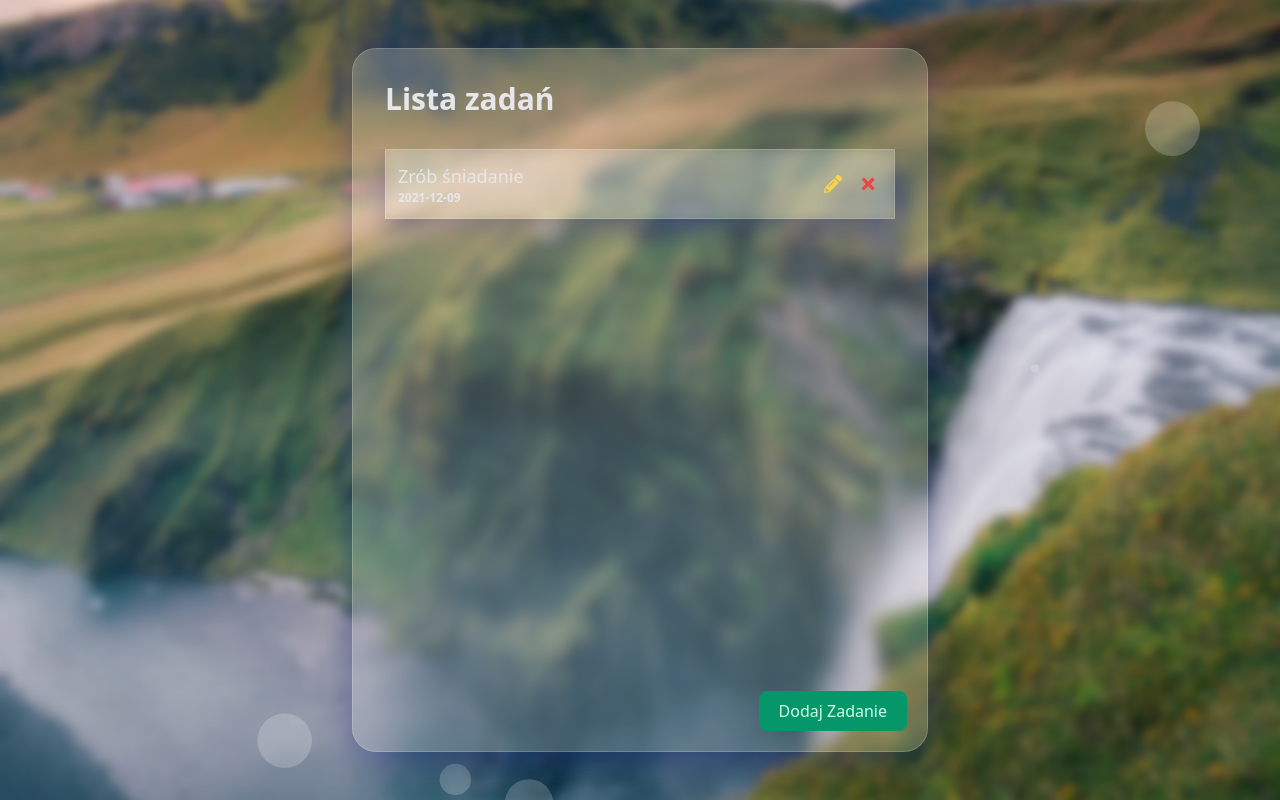
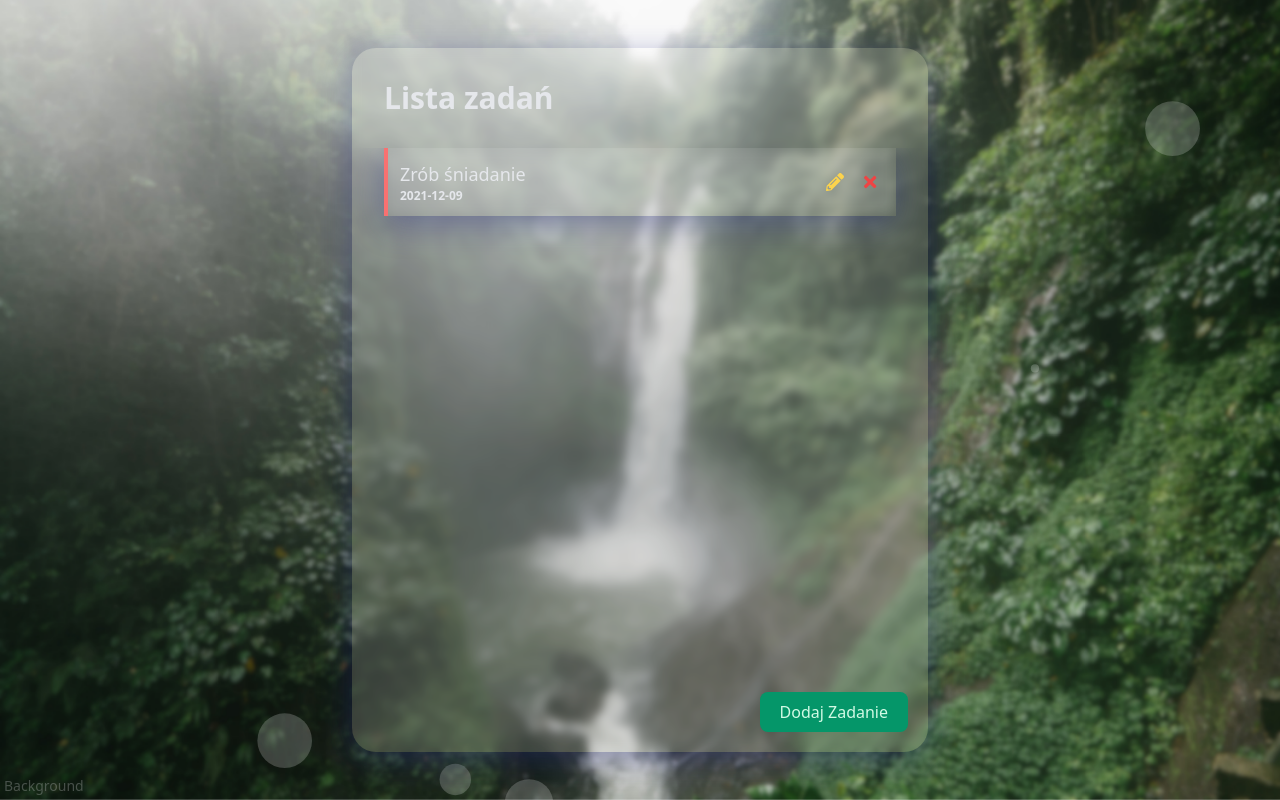
Before and after one commit to CubeStormPrivate/todo-app, a React (Create React App) app: page / in a window 1280 px wide. Built offline with nearby package versions, Linux system fonts and the light colour scheme.

Commit message:
Changed background

```diff
--- a/src/components/App.tsx
+++ b/src/components/App.tsx
@@ -22,6 +22,11 @@ export const App: React.FC = () => {
                 options={particlesConfig}
                 canvasClassName="w-full h-full absolute top-0 left-0 z-0"
             />
+
+            <a
+                href="https://www.pexels.com/pl-pl/zdjecie/niesamowity-wodospad-z-bujnymi-liscmi-na-skalach-4534200/"
+                className="absolute bottom-0 left-0 text-sm text-gray-100 text-opacity-25 p-1"
+            > Background </a>
         </div>
     );
 }
--- a/src/components/SingleTask.tsx
+++ b/src/components/SingleTask.tsx
@@ -41,7 +41,7 @@ export const SingleTask: React.FC<SingleTaskProps> = ({ id, name, date, isImport
     return (
         <div
             onClick={handleUpdateIsImportant}
-            className={`w-full flex justify-between items-center gap-8 cursor-pointer p-3 ${isImportant && 'border-l-8 border-red-400'} glass-2`}
+            className={`w-full flex justify-between items-center gap-8 cursor-pointer p-3 ${isImportant && 'border-l-4 border-red-400'} glass-2`}
         >
             {isEditing ? (
                 <div className="flex flex-col gap-2">
--- a/src/components/views/Create.tsx
+++ b/src/components/views/Create.tsx
@@ -5,8 +5,8 @@ import { useNavigate } from 'react-router';
 
 import { create } from '../../reducers/task';
 import { store } from '../../store/store';
+
 import { Header } from '../Header';
-
 import { Button } from '../inc/Button';
 import { Checkbox } from '../inc/Checkbox';
 import { Input } from '../inc/Input';
--- a/src/components/views/Tasks.tsx
+++ b/src/components/views/Tasks.tsx
@@ -4,8 +4,8 @@ import { useSelector } from 'react-redux';
 import { useNavigate } from 'react-router';
 
 import { RootState } from '../../store/store';
+
 import { Header } from '../Header';
-
 import { Button } from '../inc/Button';
 import { Navigation } from '../Navigation';
 import { SingleTask } from '../SingleTask';
--- a/src/css/tailwind.css
+++ b/src/css/tailwind.css
@@ -4,26 +4,25 @@
 
 
 .glass {
-    background: rgba( 255, 255, 255, 0.2 );
+    background: rgba( 255, 255, 255, 0.16 );
     box-shadow: 0 8px 32px 0 rgba( 31, 38, 135, 0.37 );
-    backdrop-filter: blur( 6px );
-    -webkit-backdrop-filter: blur( 6px );
+    backdrop-filter: blur( 4px );
+    -webkit-backdrop-filter: blur( 4px );
     border-radius: 24px;
-    border: 1px solid rgba( 255, 255, 255, 0.18 );
 }
 
 .glass-2 {
-    background: rgba( 255, 255, 255, 0.16 );
+    background: rgba( 255, 255, 255, 0.02 );
     box-shadow: 0 8px 32px 0 rgba( 31, 38, 135, 0.37 );
-    backdrop-filter: blur( 7px );
-    -webkit-backdrop-filter: blur( 7px );
-    border: 1px solid rgba( 255, 255, 255, 0.18 );
+    backdrop-filter: blur( 8px );
+    -webkit-backdrop-filter: blur( 8px );
 }
 
 .bg-background {
-    background-position: 0 -850px;
     background-repeat: no-repeat;
     background-size: cover;
+    background-attachment: fixed;
+    background-position: bottom;
 }
 
 ::-webkit-scrollbar {
```
Also changed, not shown: src/assets/img/background.jpg.
